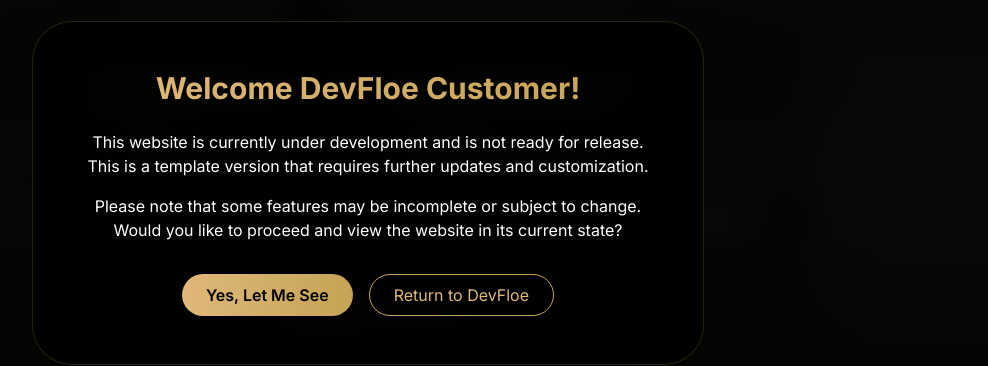
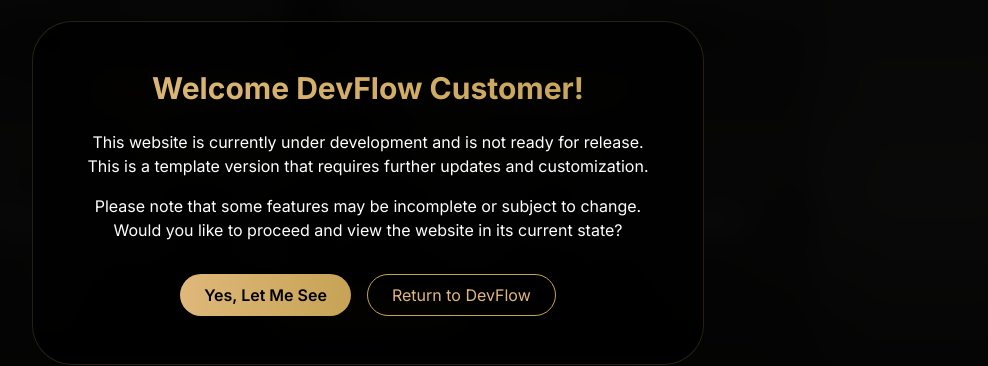
Before and after one commit to jsa498/MadhurMusic, a Next.js app: page / in a window 1280 px wide. Shown: the part 207-573 px from the top of the page, without its empty margins (272-1260 px from the left). Built offline with nearby package versions, Linux system fonts and the light colour scheme.

Commit message:
Fix: Update DevFloe to DevFlow in overlay warning component

```diff
--- a/src/components/ui/overlay-warning.tsx
+++ b/src/components/ui/overlay-warning.tsx
@@ -8,7 +8,7 @@
   const [hasAccepted, setHasAccepted] = useState(false);
 
   useEffect(() => {
-    const accepted = localStorage.getItem('devfloe-warning-accepted');
+    const accepted = localStorage.getItem('devflow-warning-accepted');
     if (accepted === 'true') {
       setHasAccepted(true);
       setIsVisible(false);
@@ -16,7 +16,7 @@
   }, []);
 
   const handleAccept = () => {
-    localStorage.setItem('devfloe-warning-accepted', 'true');
+    localStorage.setItem('devflow-warning-accepted', 'true');
     setHasAccepted(true);
     setIsVisible(false);
   };
@@ -39,7 +39,7 @@
             className="bg-black/80 rounded-[2.5rem] p-8 md:p-12 max-w-2xl mx-auto border border-[#C6A355]/20 text-center"
           >
             <h2 className="text-2xl md:text-3xl font-bold mb-6 gold-gradient-text">
-              Welcome DevFloe Customer!
+              Welcome DevFlow Customer!
             </h2>
             <div className="space-y-4 text-white mb-8">
               <p>
@@ -59,10 +59,10 @@
                 Yes, Let Me See
               </button>
               <a
-                href="https://devfloe.com"
+                href="https://devflow.com"
                 className="px-6 py-2 rounded-full border border-[#C6A355] text-[#DFB87A] hover:bg-[#C6A355]/10 transition-colors"
               >
-                Return to DevFloe
+                Return to DevFlow
               </a>
             </div>
           </motion.div>
```
